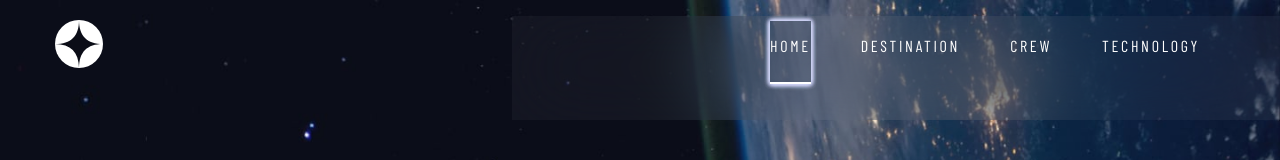
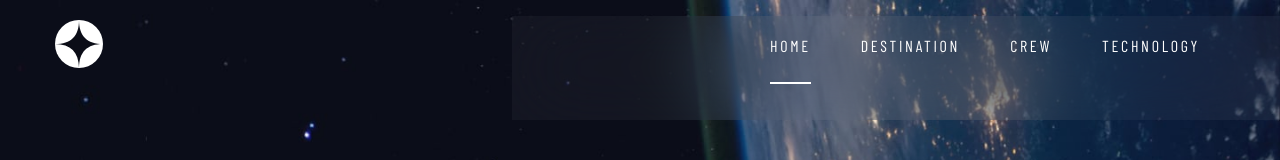
Before and after one commit to Kwabs-97/spaceTourism, a React (Create React App) app: page / in a window 1280 px wide. In both pictures the pointer is over the item "HOME". Shown: the top 160 px of the page. Built offline with nearby package versions, Linux system fonts and the light colour scheme; a web font is replaced by a local one.

Commit message:
navlinks hover padding

```diff
--- a/src/components/MainNavigation.module.css
+++ b/src/components/MainNavigation.module.css
@@ -35,7 +35,9 @@ ul li a {
 
 ul li :hover {
   box-shadow: 0 0 5px #d0d6f9, 0 0 5px #d0d6f9, 0 0 5px #d0d6f9, 0 0 5px #d0d6f9, 0 0 5px #d0d6f9;
-  transition: ease-in-out 00ms
+  transition: ease-in-out 300ms;
+  border-radius: 10%;
+  padding: 5px;
 }
 
 .nav {
@@ -70,7 +72,6 @@ ul li :hover {
   right: 0;
   z-index: 1;
   position: absolute;
-  transition: transform 0.3s ease-in-out;
 }
 
 .sidebarBackground {
@@ -84,7 +85,7 @@ ul li :hover {
   z-index: -1;
   background: rgba(255, 255, 255, 0.04);
   backdrop-filter: blur(40.774227142333984px);
-  transition: transform 0.3s ease-in-out;
+  transition: ease-in-out 300ms;
 }
 
 .sidebarItems {
```
